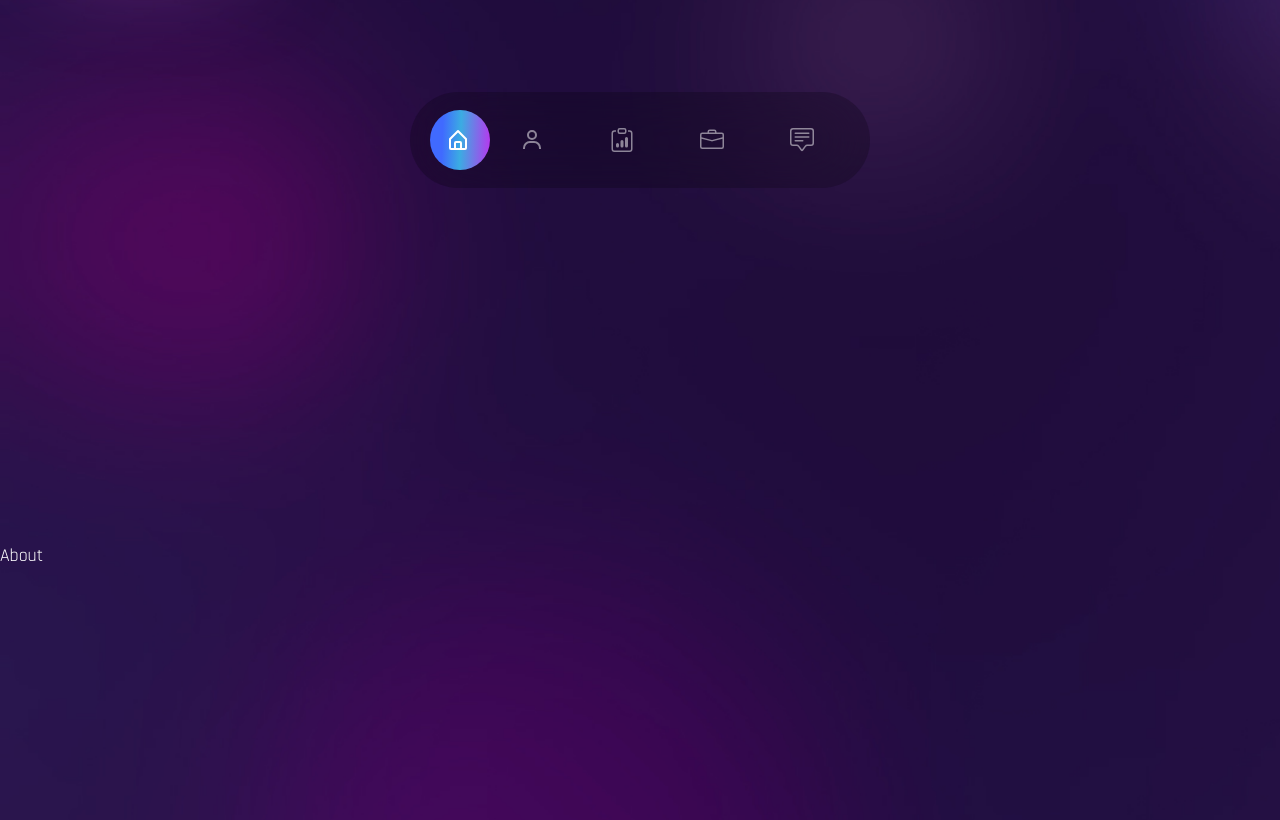
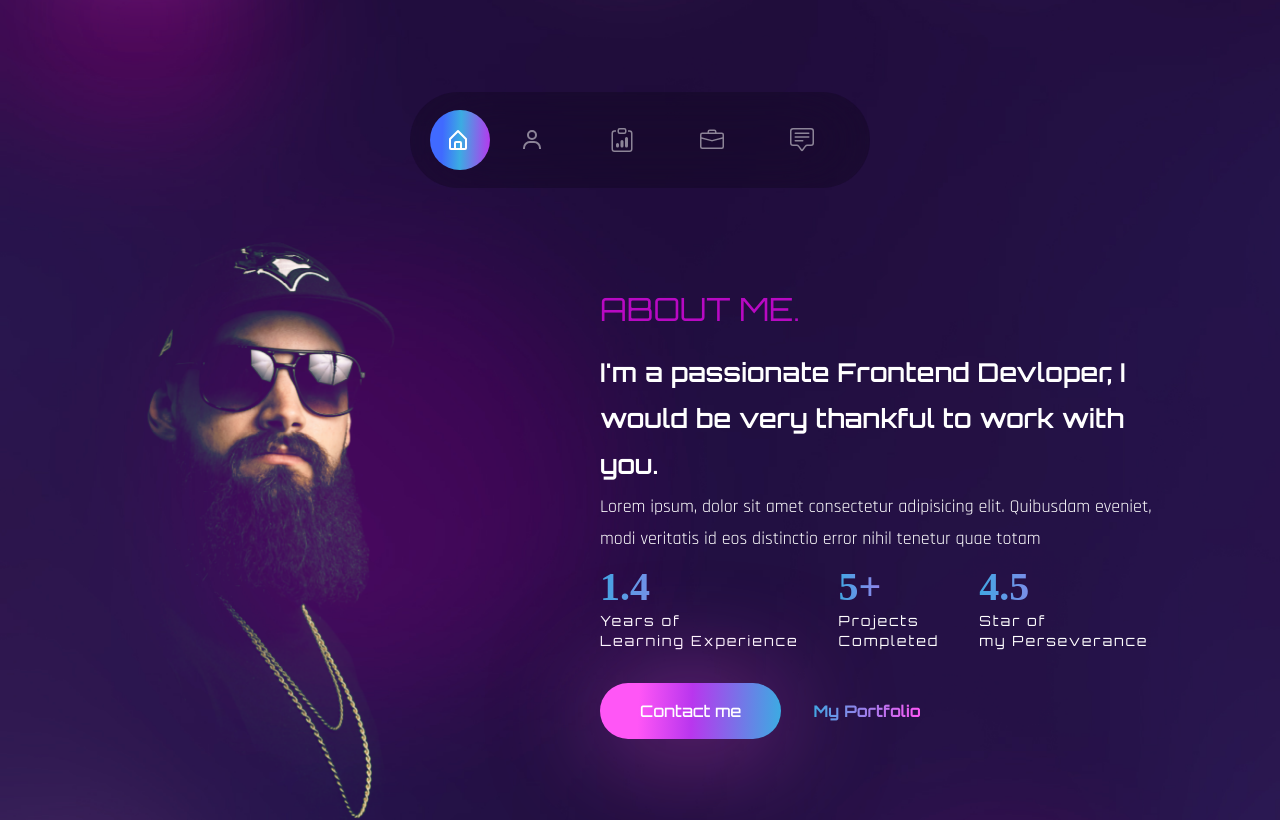
Before and after one commit to EmpireVikashh/Portfolio, a React (Create React App) app: page / in a window 1280 px wide. Shown: the part 580-1400 px from the top of the page. Built offline with nearby package versions, Linux system fonts and the light colour scheme; the HTML template or start-up script is replaced by a standard one; a web font is replaced by a local one.

Commit message:
workingOneAbout

```diff
--- a/src/components/About.js
+++ b/src/components/About.js
@@ -1,7 +1,74 @@
-import React from 'react';
+import React from "react";
+//countup
+import CountUp from "react-countup";
+import { useInView } from "react-intersection-observer";
+import { motion } from "framer-motion";
+import { fadeIn } from "../variants";
 
 const About = () => {
-  return <div className='section' id='about'>About</div>;
+  const [ref, inView] = useInView({
+    threshold: 0.5,
+  });
+  return (
+    <section className="section  mt-10" id="about" ref={ref}>
+      <div className="container mxauto">
+        <div className="flex items-center">
+          {/* image */}
+          <div className="flex-1 bg-about bg-contain bg-no-repeat h-[640px] mix-blend-lighten bg-top">
+
+          </div>
+          {/* text */}
+          <div className="flex-1">
+            <h2 className="h2 text-accent">About me.</h2>
+            <h3 className="h3 mb-1">
+              I'm a passionate Frontend Devloper, I would be very thankful to
+              work with you.
+            </h3>
+            <p className="mb-4">
+              Lorem ipsum, dolor sit amet consectetur adipisicing elit.
+              Quibusdam eveniet, modi veritatis id eos distinctio error nihil
+              tenetur quae totam
+            </p>
+            <div className="flex gap-x-6 lg:gap-x-10 mb-8">
+              <div>
+                <div className="text-[40px] font-tertiary text-gradient mb-2">
+                {inView ? <CountUp start={0} end={1} duration={5} /> : <>1</> }.4
+                </div>
+                <div className="font-primary text-sm tracking-[2px]">
+                  Years of<br />
+                  Learning Experience
+                </div>
+              </div>
+              <div>
+                <div className="text-[40px] font-tertiary text-gradient mb-2">
+                  {inView ?<CountUp start={0} end={5} duration={5} /> :<>5</>}+
+                </div>
+                <div className="font-primary text-sm tracking-[2px]">
+                  Projects<br />
+                  Completed
+                </div>
+              </div>
+              <div>
+                <div className="text-[40px] font-tertiary text-gradient mb-2">
+                 { inView?<CountUp start={0} end={4} duration={5} />:<>4</>}.5
+                </div>
+                <div className="font-primary text-sm tracking-[2px]">
+                  Star of<br />
+                  my Perseverance
+                </div>
+              </div>
+            </div>
+            <div className="flex gap-x-8 items-center">
+              <button className="btn btn-lg" >Contact me</button>
+              <a href="#" className="text-gradient btn-link ">
+                My Portfolio
+              </a>
+            </div>
+          </div>
+        </div>
+      </div>
+    </section>
+  );
 };
 
 export default About;
--- a/src/index.css
+++ b/src/index.css
@@ -66,6 +66,6 @@
     @apply bg-gradient-to-r text-transparent bg-clip-text from-[#42A6E3] to-[#FF56F6] font-bold font-primary hover:from-[#FF56F6] hover:to-[#42A6E3];
   }
   .section {
-    @apply py-8 lg:pt-24 lg:h-screen flex items-center;
+    @apply py-8 flex items-center;
   }
 }
```
